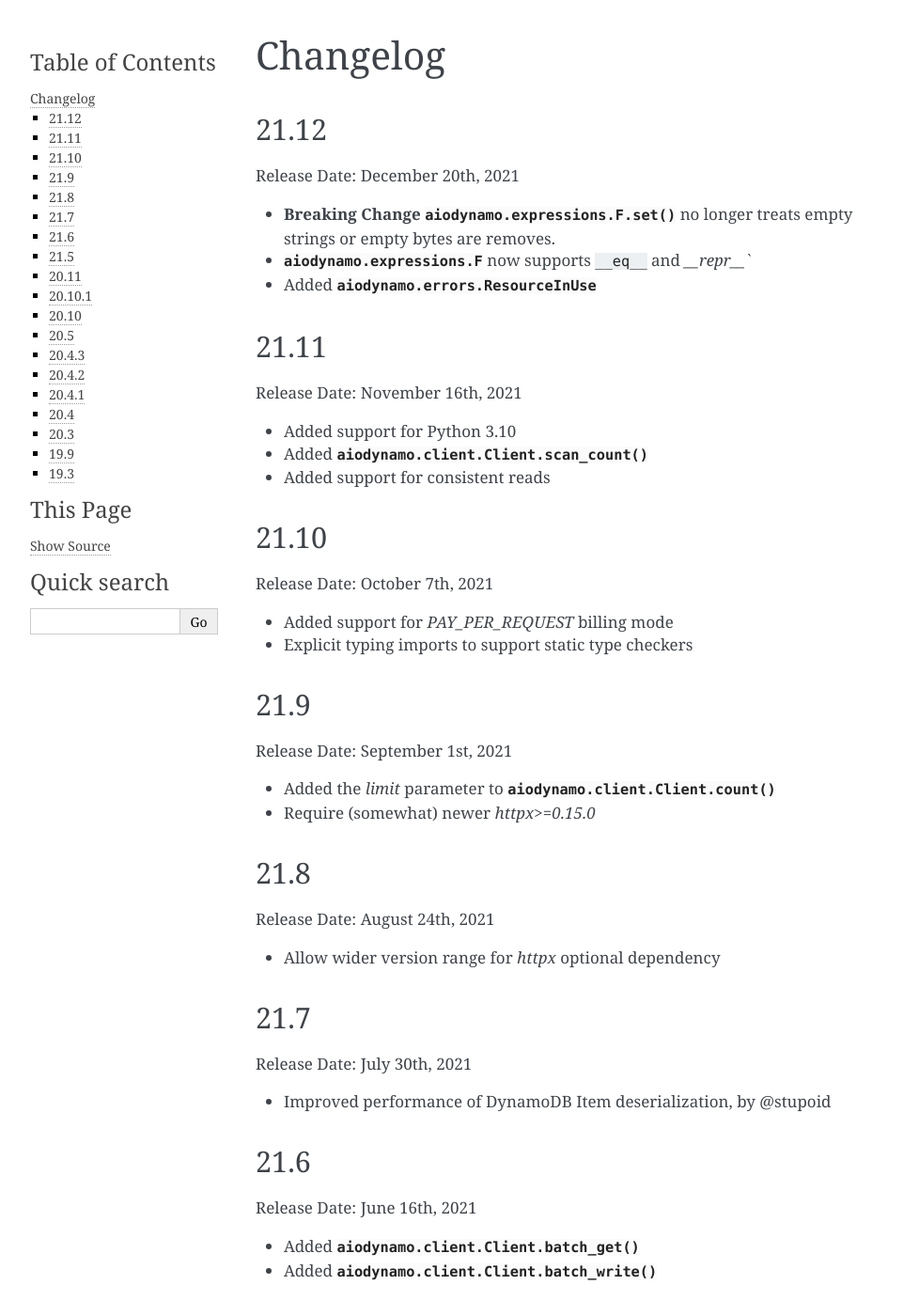
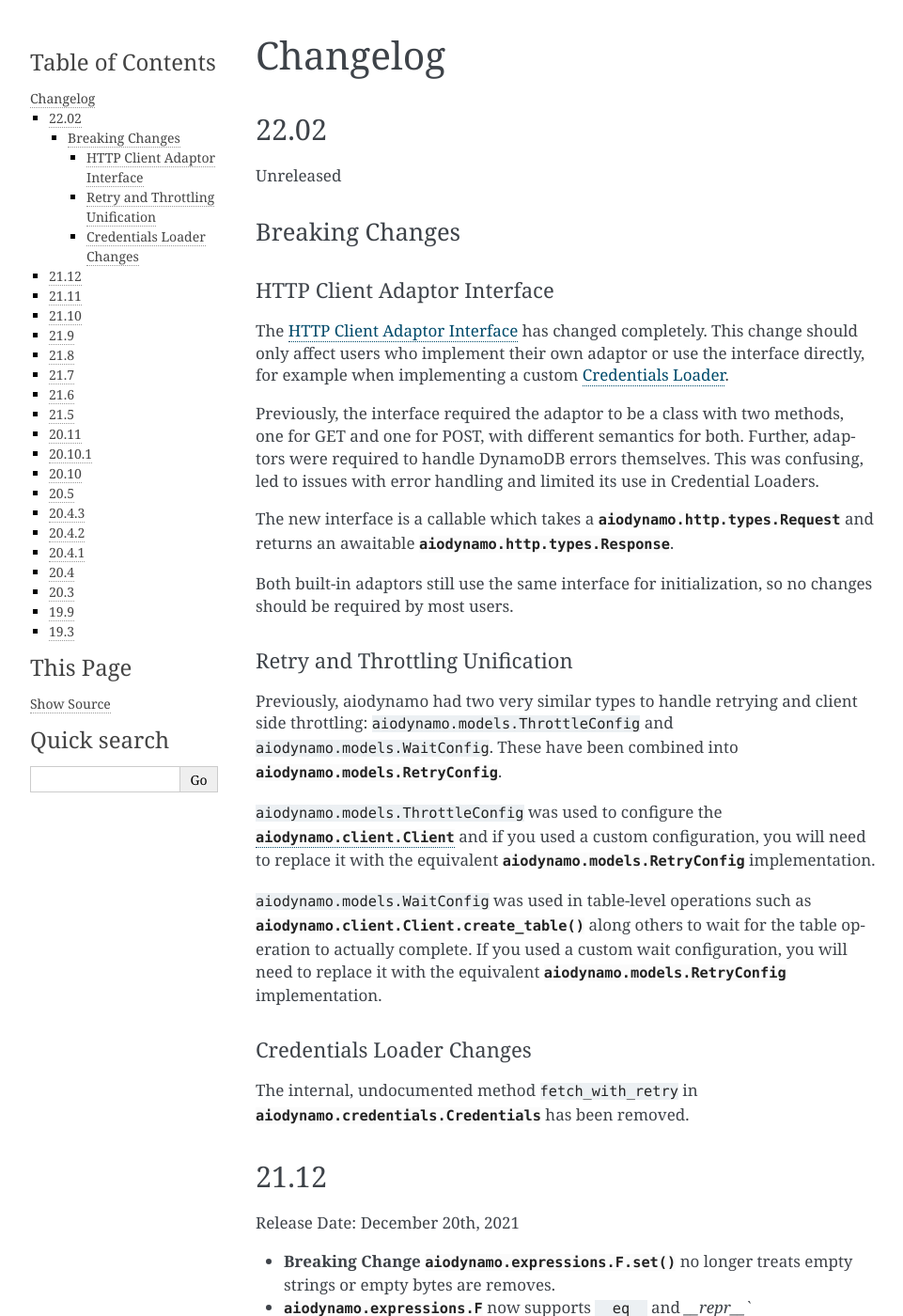
Before and after one commit to HENNGE/aiodynamo, a Sphinx documentation site: the page built from docs/changelog.rst, in a window 1280 px wide and 1400 px high. Shown: the whole window at 94% size, without its empty margins (148-1109 px from the left). Built offline with Sphinx 7.4.7, drawn with Linux system fonts in a browser that asks for light colours.

Commit message:
Update changelog and docs

```diff
--- a/docs/advanced.rst
+++ b/docs/advanced.rst
@@ -3,7 +3,7 @@ Advanced
 
 .. _http_adaptor:
 
-Custom HTTP client adaptor
+Custom HTTP Client Adaptor
 --------------------------
 
 Aiodynamo is not strongly tied to any HTTP client library or version thereof. Default
@@ -47,11 +47,11 @@ argument. If the HTTP client library handles timeouts, those timeouts should rai
 
 .. _credentials_loader:
 
-Custom Credentials loader
+Custom Credentials Loader
 -------------------------
 
 If the methods to load credentials provided by aiodynamo are not sufficient for
-your use case, you can tell aiodynamo how to load credetnials by creating a class
+your use case, you can tell aiodynamo how to load credentials by creating a class
 which conforms to the :py:class:`aiodynamo.credentials.Credentials` interface.
 
 .. autoclass:: aiodynamo.credentials.Credentials
--- a/docs/changelog.rst
+++ b/docs/changelog.rst
@@ -1,5 +1,51 @@
 Changelog
 =========
+
+22.02
+-----
+
+Unreleased
+
+Breaking Changes
+~~~~~~~~~~~~~~~~
+
+HTTP Client Adaptor Interface
+*****************************
+
+The :ref:`HTTP Client Adaptor Interface <http_adaptor>` has changed completely.
+This change should only affect users who implement their own adaptor or use the interface
+directly, for example when implementing a custom :ref:`Credentials Loader <credentials_loader>`.
+
+Previously, the interface required the adaptor to be a class with two methods, one for GET and one for POST,
+with different semantics for both. Further, adaptors were required to handle DynamoDB errors themselves.
+This was confusing, led to issues with error handling and limited its use in Credential Loaders.
+
+The new interface is a callable which takes a :py:class:`aiodynamo.http.types.Request` and returns an awaitable
+:py:class:`aiodynamo.http.types.Response`.
+
+Both built-in adaptors still use the same interface for initialization, so no changes should be required by
+most users.
+
+Retry and Throttling Unification
+********************************
+
+Previously, aiodynamo had two very similar types to handle retrying and client side throttling:
+``aiodynamo.models.ThrottleConfig`` and ``aiodynamo.models.WaitConfig``. These have been combined
+into :py:class:`aiodynamo.models.RetryConfig`.
+
+``aiodynamo.models.ThrottleConfig`` was used to configure the :py:class:`aiodynamo.client.Client`
+and if you used a custom configuration, you will need to replace it with the equivalent :py:class:`aiodynamo.models.RetryConfig`
+implementation.
+
+``aiodynamo.models.WaitConfig`` was used in table-level operations such as :py:meth:`aiodynamo.client.Client.create_table`
+along others to wait for the table operation to actually complete. If you used a custom wait configuration,
+you will need to replace it with the equivalent :py:class:`aiodynamo.models.RetryConfig` implementation.
+
+Credentials Loader Changes
+**************************
+
+The internal, undocumented method ``fetch_with_retry`` in :py:class:`aiodynamo.credentials.Credentials` has
+been removed.
 
 21.12
 -----
```
Also changed, not shown: docs/usage.rst (+3 -4 lines), 1 other file.
